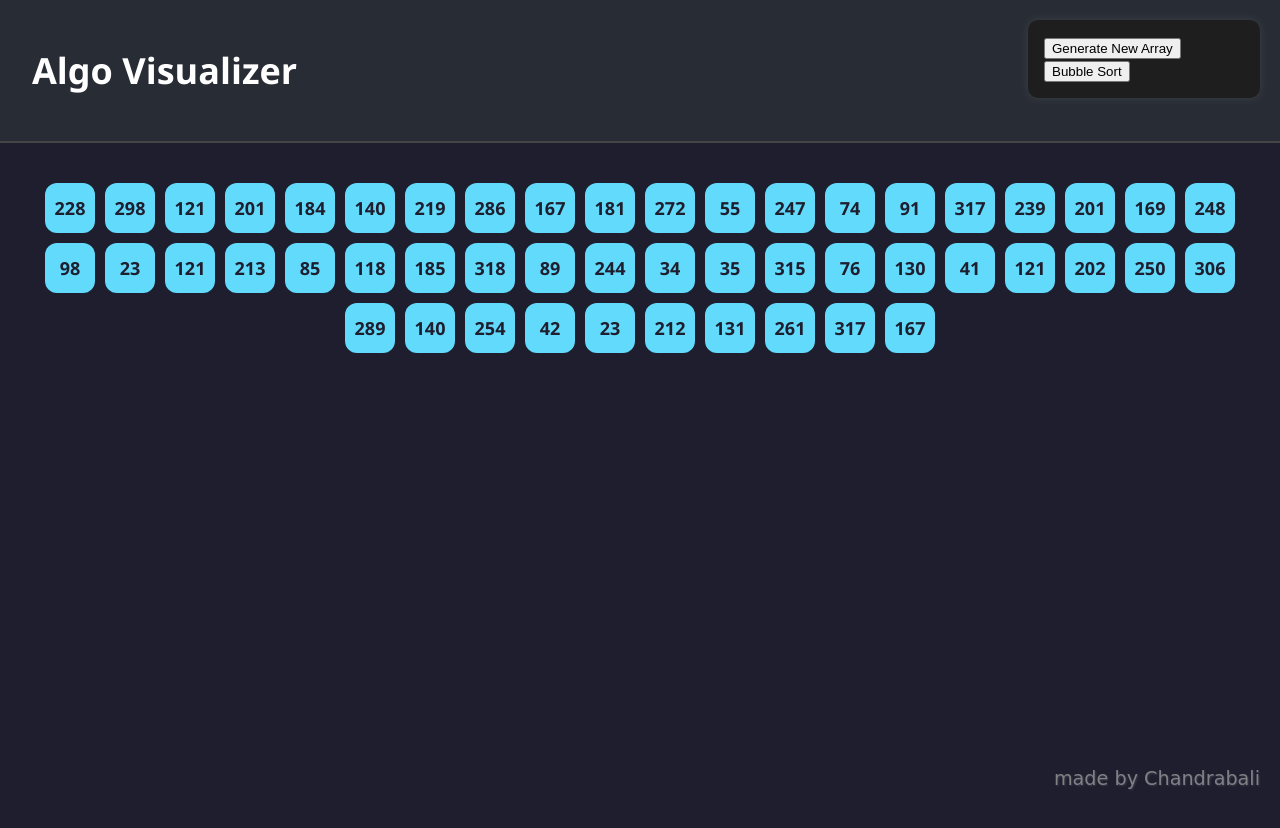
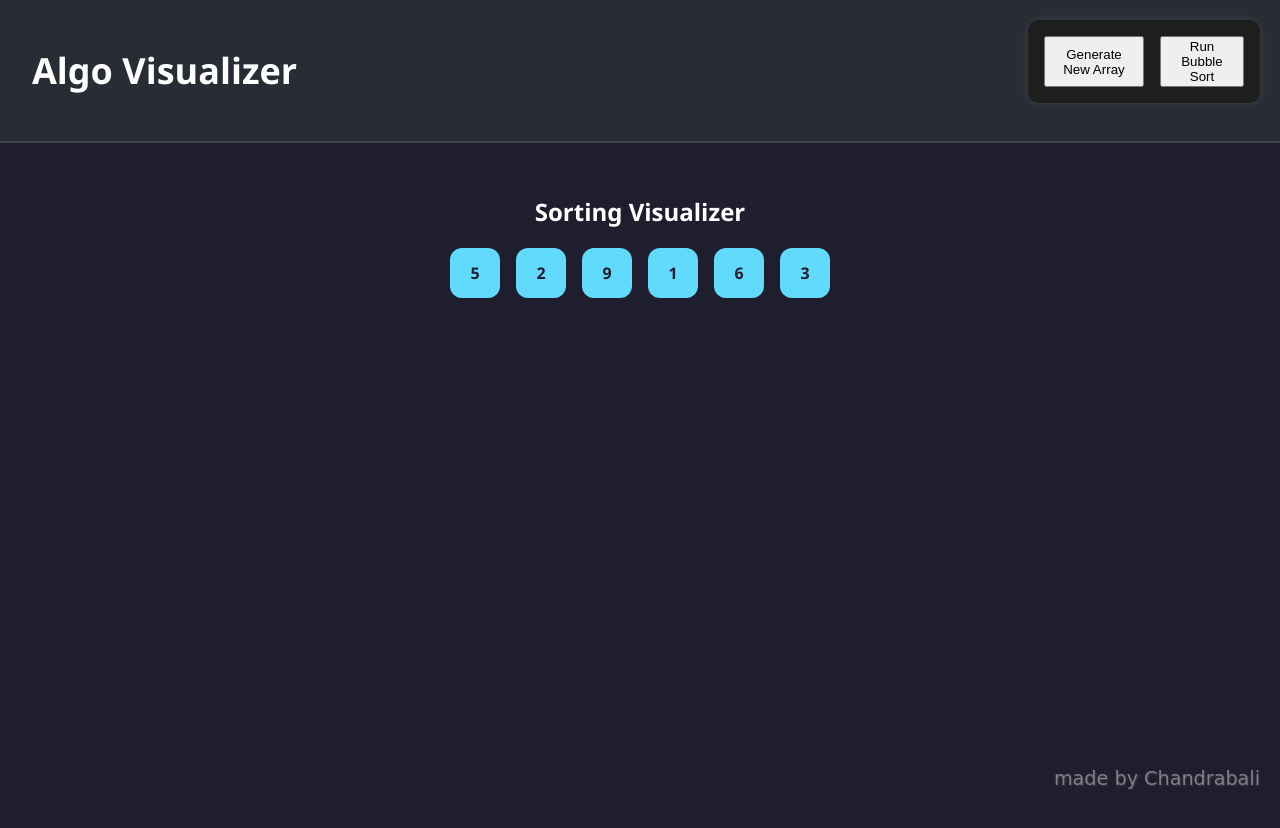
Before and after one commit to cb-04/Algo-visualizer, a React (Create React App) app: page /sorting in a window 1280 px wide. Shown: the top 828 px of the page. Built offline with nearby package versions, Linux system fonts and the light colour scheme.

Commit message:
BubbleSort

```diff
--- /dev/null
+++ b/src/algorithms/bubbleSort.js
@@ -0,0 +1,19 @@
+export default async function bubbleSort(array, setArray, setActive, setSorted) {
+  const arr = [...array];
+  const sleep = (ms) => new Promise(res => setTimeout(res, ms));
+
+  for (let i = 0; i < arr.length; i++) {
+    for (let j = 0; j < arr.length - i - 1; j++) {
+      setActive({ first: j, second: j + 1 });
+      await sleep(300);
+      if (arr[j] > arr[j + 1]) {
+        [arr[j], arr[j + 1]] = [arr[j + 1], arr[j]];
+        setArray([...arr]);
+        await sleep(300);
+      }
+    }
+    setSorted(prev => [...prev, arr.length - i - 1]);
+  }
+
+  setActive({ first: null, second: null });
+}
--- a/src/components/SortingVisualizer.jsx
+++ b/src/components/SortingVisualizer.jsx
@@ -1,40 +1,49 @@
-import React, { useState, useEffect } from 'react';
+import React, { useState } from 'react';
 import '../styles/SortingVisualizer.css';
+import bubbleSort from '../algorithms/bubbleSort';
 
 export default function SortingVisualizer() {
-  const [array, setArray] = useState([]);
+  const [array, setArray] = useState([5, 2, 9, 1, 6, 3]);
+  const [activeIndices, setActiveIndices] = useState({ first: null, second: null });
+  const [sortedIndices, setSortedIndices] = useState([]);
 
-  const generateArray = () => {
-    const newArray = Array.from({ length: 50 }, () =>
-      Math.floor(Math.random() * 300) + 20
-    );
-    setArray(newArray);
+  const handleSort = async () => {
+    setSortedIndices([]); // reset in case of re-runs
+    await bubbleSort(array, setArray, setActiveIndices, setSortedIndices);
   };
 
-  useEffect(() => {
-    generateArray(); // generate on mount
-  }, []);
-
-  const bubbleSort = () => {
-    // Sorting logic will come later
-    alert('Bubble Sort to be implemented soon!');
+  const generateNewArray = () => {
+    const newArr = Array.from({ length: 10 }, () => Math.floor(Math.random() * 100));
+    setArray(newArr);
+    setSortedIndices([]);
+    setActiveIndices({ first: null, second: null });
   };
 
   return (
     <div className="sorting-container">
-      <div className="controls">
-        <button onClick={generateArray}>Generate New Array</button>
-        <button onClick={bubbleSort}>Bubble Sort</button>
+      <h2>Sorting Visualizer</h2>
+      <div className="blocks-container">
+        {array.map((value, idx) => {
+          let className = "block";
+          if (idx === activeIndices.first || idx === activeIndices.second) {
+            className += " active";
+          }
+          if (sortedIndices.includes(idx)) {
+            className += " sorted";
+          }
+
+          return (
+            <div key={idx} className={className}>
+              {value}
+            </div>
+          );
+        })}
       </div>
 
-      <div className="blocks-container">
-        {array.map((value, idx) => (
-          <div key={idx} className="block">
-            {value}
-          </div>
-        ))}
+      <div className="controls">
+        <button onClick={generateNewArray}>Generate New Array</button>
+        <button onClick={handleSort}>Run Bubble Sort</button>
       </div>
-
     </div>
   );
 }
--- a/src/styles/SortingVisualizer.css
+++ b/src/styles/SortingVisualizer.css
@@ -10,27 +10,45 @@
   margin-bottom: 20px;
 }
 
+
+.sorting-container {
+  padding: 2rem;
+  color: white;
+  text-align: center;
+}
+
 .blocks-container {
   display: flex;
   justify-content: center;
-  align-items: center;
   flex-wrap: wrap;
-  gap: 10px;
-  padding: 20px;
-  background-color: #1e1e2f;
-  border-radius: 8px;
+  gap: 1rem;
+  margin-bottom: 1.5rem;
 }
 
 .block {
   width: 50px;
   height: 50px;
   background-color: #61dafb;
+  border-radius: 12px;
+  display: flex;
+  justify-content: center;
+  align-items: center;
+  font-weight: bold;
+  font-size: 16px;
+  transition: 0.3s;
   color: #1e1e2f;
-  font-weight: bold;
-  font-size: 18px;
+}
+
+.block.active {
+  background-color: #facc15; /* yellow */
+}
+
+.block.sorted {
+  background-color: #4ade80; /* green */
+}
+
+.controls {
   display: flex;
-  align-items: center;
   justify-content: center;
-  border-radius: 12px;
-  transition: background-color 0.3s, transform 0.2s;
+  gap: 1rem;
 }
```
Also changed, not shown: src/algorithms/insertionSort.js (added), src/algorithms/selectionSort.js (added).
